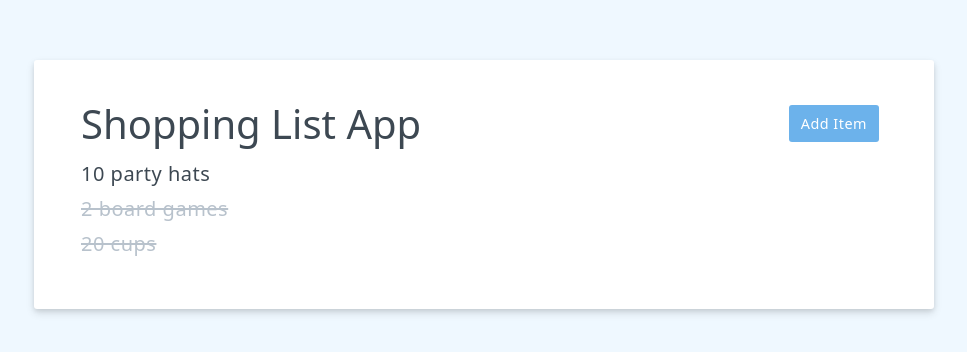
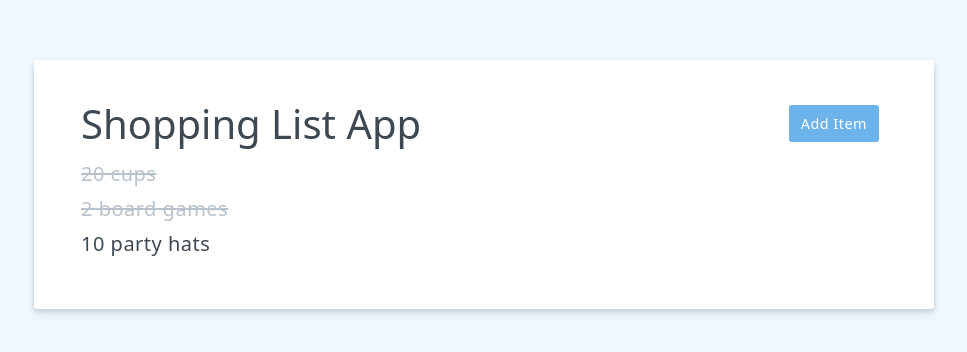
Before and after one commit to elogonme/shopping-list-vue, a plain HTML site: page index.html in a window 1280 px wide. Shown: the part 216-568 px from the top of the page, without its empty margins (156-1123 px from the left). Drawn offline with nearby package versions, Linux system fonts and the light colour scheme.

Commit message:
implement adding new item on top

```diff
--- a/index.html
+++ b/index.html
@@ -45,7 +45,7 @@
         <ul>
           <li
             @click="togglePurchased(item)"
-            v-for="item in items"
+            v-for="item in reversedItems"
             :class="{'strikeout': item.purchased}"
           >
             {{item.label}}
@@ -94,6 +94,11 @@
             item.purchased = !item.purchased;
           },
         },
+        computed: {
+          reversedItems() {
+            return [...this.items].reverse();
+          },
+        },
       }).mount("#shopping-list");
     </script>
   </body>
```
